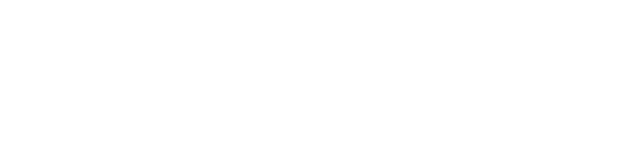
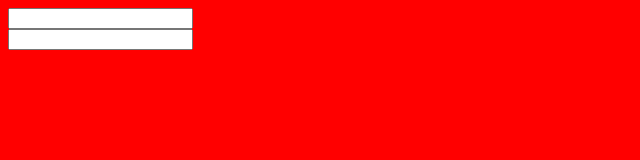
Before and after one commit to stzheng716/jqueryDOM, a plain HTML site: page jQuery - Movies/index.html in a window 1280 px wide. Shown: the whole page, without its empty margins (0-640 px from the left). Drawn offline with nearby package versions, Linux system fonts and the light colour scheme.

Commit message:
add scaffolding for movie add form

```diff
--- a/jQuery - Movies/index.html
+++ b/jQuery - Movies/index.html
@@ -1,5 +1,6 @@
 <!DOCTYPE html>
 <html lang="en">
+
 <head>
   <meta charset="UTF-8">
   <meta http-equiv="X-UA-Compatible" content="IE=edge">
@@ -7,7 +8,13 @@
   <link rel="stylesheet" href="styles.css">
   <title>Document</title>
 </head>
+
 <body>
+  <form action="">
+    <div><label for=""></label><input type="text"></div>
+    <div><label for=""></label><input type="text"></div>
+  </form>
+
   <script src="https://unpkg.com/jquery"></script>
   <script src="scripts.js"></script>
 </body>
--- a/jQuery - Movies/scripts.js
+++ b/jQuery - Movies/scripts.js
@@ -0,0 +1 @@
+$('body').css('backgroundColor', 'red')
```
